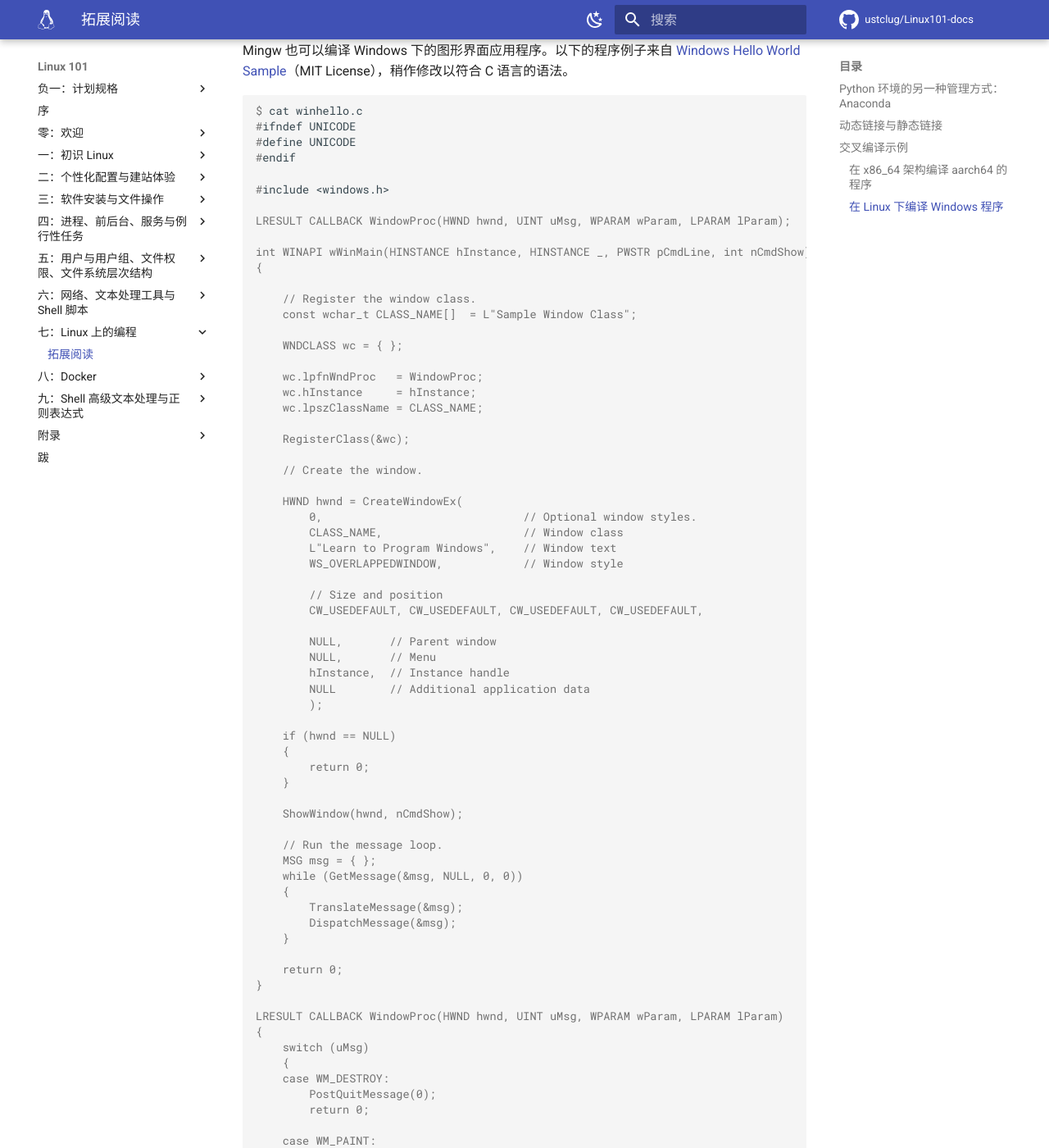
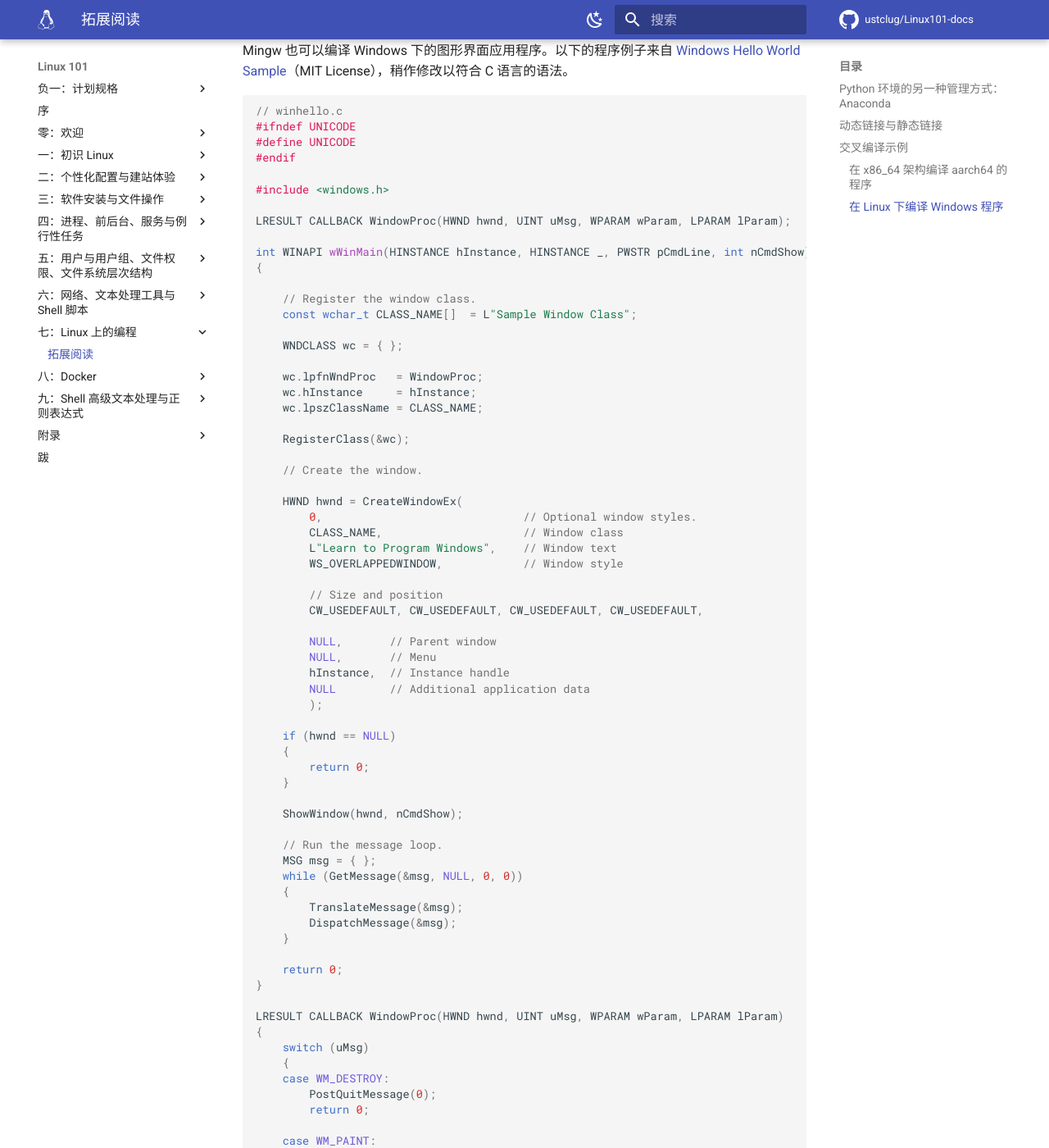
Before and after one commit to ustclug/Linux101-docs, an MkDocs documentation site: the page built from docs/Ch07/supplement.md, in a window 1280 px wide and 1400 px high, scrolled down 3400 px. Shown: the whole window at 82% size. Built offline with MkDocs 1.6.1 and Material for MkDocs 9.7.7, drawn with Linux system fonts in a browser that asks for light colours; comment, search, counter and statistics services are not loaded; some of the changed text lies outside the part shown.

Commit message:
Ch07/supplement: Split up C and console blocks

````diff
--- a/docs/Ch07/supplement.md
+++ b/docs/Ch07/supplement.md
@@ -157,8 +157,8 @@
 
 Mingw 也可以编译 Windows 下的图形界面应用程序。以下的程序例子来自 [Windows Hello World Sample](https://docs.microsoft.com/en-us/windows/win32/learnwin32/windows-hello-world-sample)（MIT License），稍作修改以符合 C 语言的语法。
 
-```console
-$ cat winhello.c
+```c
+// winhello.c
 #ifndef UNICODE
 #define UNICODE
 #endif
@@ -238,6 +238,9 @@
 
     return DefWindowProc(hwnd, uMsg, wParam, lParam);
 }
+```
+
+```console
 $ x86_64-w64-mingw32-gcc -o winhello.exe winhello.c
 /usr/bin/x86_64-w64-mingw32-ld: /usr/lib/gcc/x86_64-w64-mingw32/9.3-win32/../../../../x86_64-w64-mingw32/lib/libmingw32.a(lib64_libmingw32_a-crt0_c.o): in function `main':
 ./build/x86_64-w64-mingw32-x86_64-w64-mingw32-crt/./mingw-w64-crt/crt/crt0_c.c:18: undefined reference to `WinMain'
````
